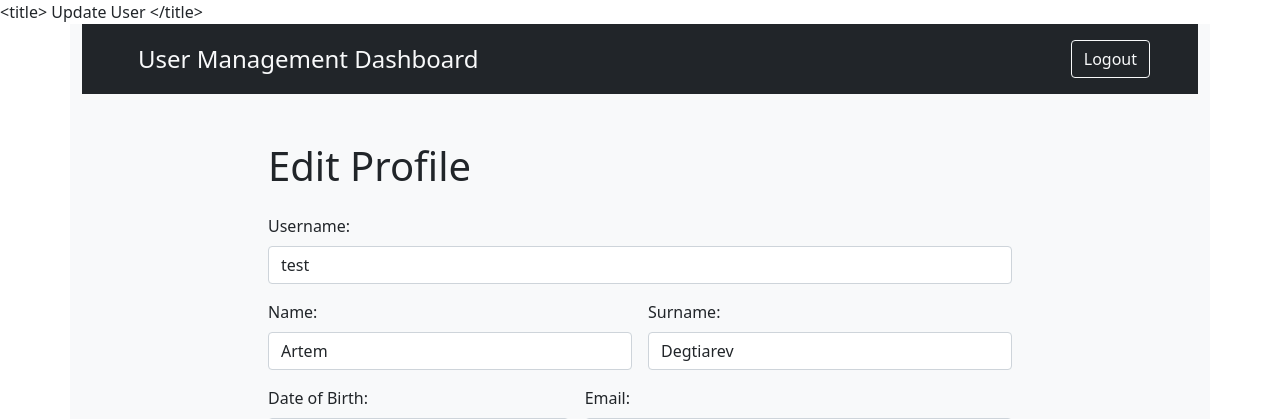
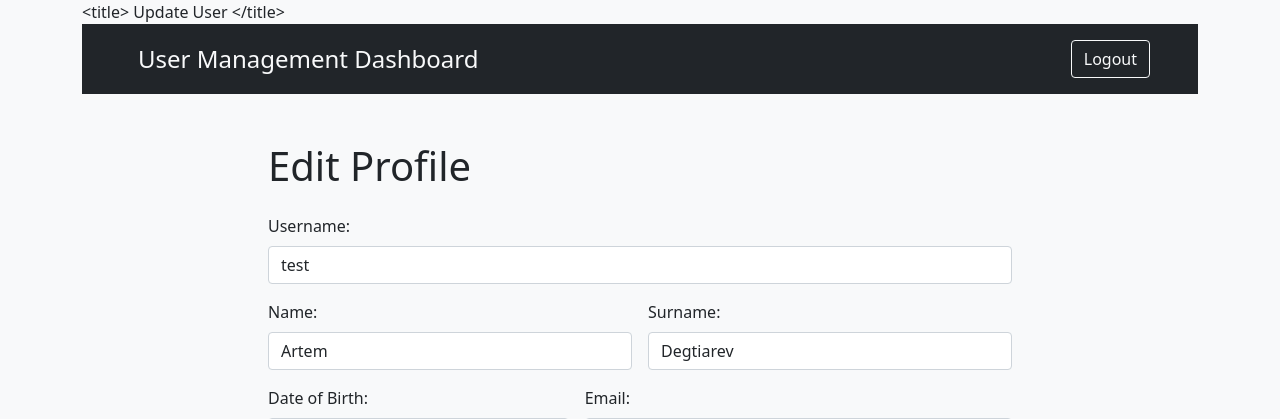
Before and after one commit to ak-hu/admin, a Django app: page /edit/3/ in a window 1280 px wide. Shown: the top 419 px of the page. Run offline with Django 4.2, Linux system fonts and the light colour scheme; a user stored in the database is signed in; data comes from the database, SQL or seed files in the repository; parts of the project's set-up code (start-up, migrations or seed data) failed here and were passed over; some libraries are stand-ins or nearby versions.

Commit message:
Update base.html

```diff
--- a/dashboard/user/templates/user/base.html
+++ b/dashboard/user/templates/user/base.html
@@ -12,8 +12,7 @@
   <link rel="shortcut icon" href="{% static 'user/images/icon.ico' %}" type="image/x-icon">
   {{title}}
 
-<body>
-  <div class="bg-light container">
+<body class="bg-light container">
   {% include 'user/header.html' %}
   {% block content %}{% endblock %}
   <script src="https://cdnjs.cloudflare.com/ajax/libs/jquery/3.3.1/jquery.min.js"></script>
```
